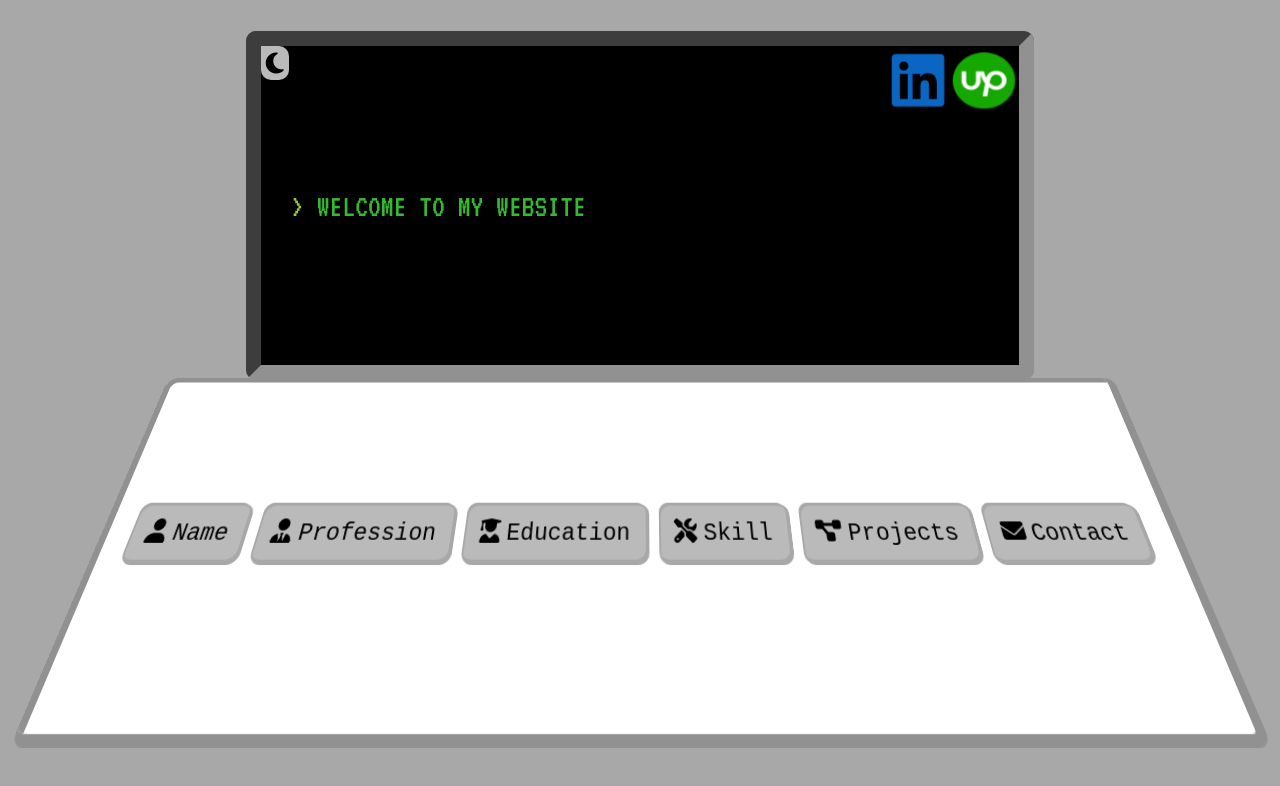
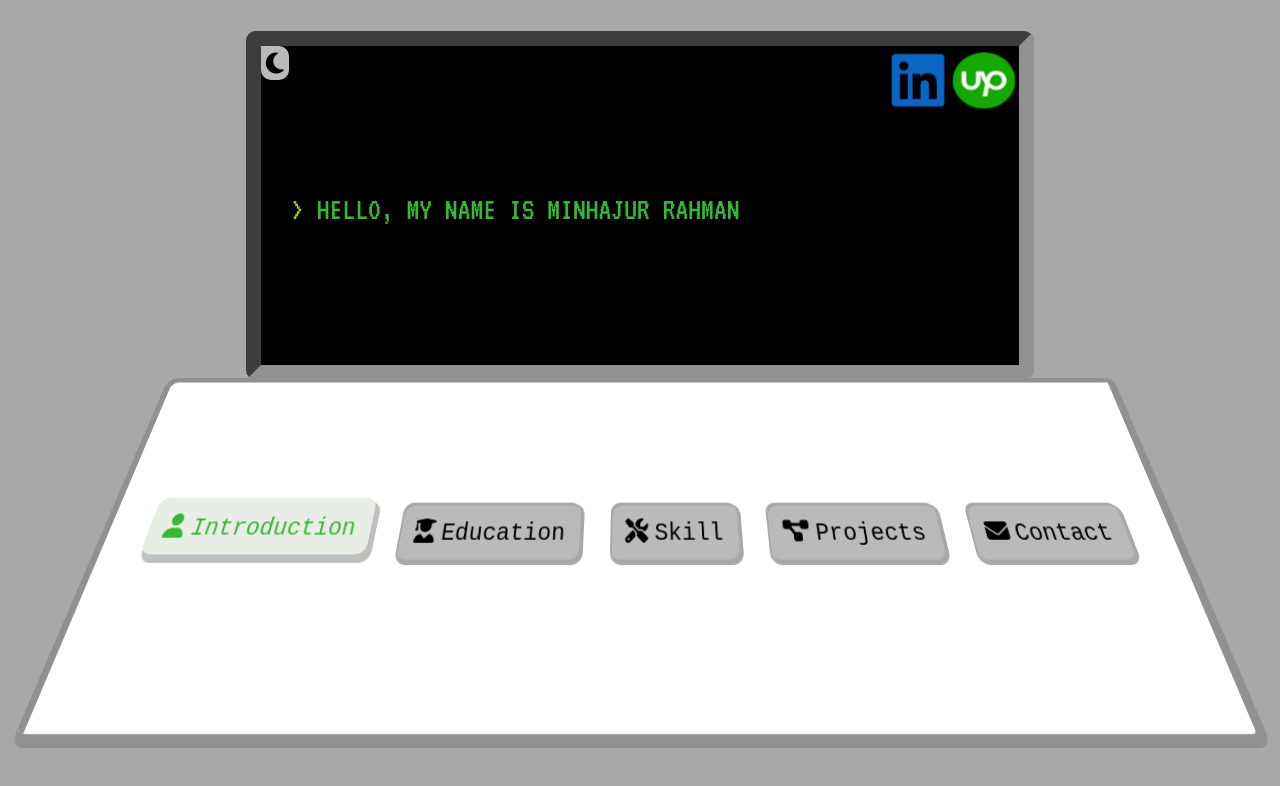
Before and after one commit to Sakkhor909/portfolio, a React (Create React App) app: page / in a window 1280 px wide. Shown: the top 786 px of the page. Built offline with nearby package versions, Linux system fonts and the light colour scheme; no server answers.

Commit message:
add active in buttons

```diff
--- a/src/components/App.jsx
+++ b/src/components/App.jsx
@@ -1,4 +1,4 @@
-import React, { useState } from "react";
+import React, { useState, useEffect } from "react";
 import { ThemeProvider } from "styled-components";
 import themes from "../theme";
 import GlobalStyles from "./styles/Global";
@@ -23,17 +23,51 @@ function App() {
   // Defining Monitor Data state
   const [MonitorData, setMonitorData] = useState({
     command: null,
-    massage: "Welcome to my website",
+    massage: ``,
     speed: 100,
     display: null,
     page: "home",
     inputData: "",
-    errorData: null,
+    errorData: null
   });
+
+  // on first load click the first button
+  // To DO: needs to refactor in react
+  useEffect(() => {
+    MonitorData.command == null
+      ? document.querySelector(".KeyButton").click()
+      : false;
+    if (MonitorData.command == "") {
+      document.querySelectorAll(".KeyButton").forEach((element) => {
+        element.classList.remove("active");
+      });
+      document.querySelector(".KeyButton").classList.add("active");
+    } else if (MonitorData.command == "Education") {
+      document.querySelectorAll(".KeyButton").forEach((element) => {
+        element.classList.remove("active");
+      });
+      document.querySelectorAll(".KeyButton")[1].classList.add("active");
+    } else if (MonitorData.command == "Skill") {
+      document.querySelectorAll(".KeyButton").forEach((element) => {
+        element.classList.remove("active");
+      });
+      document.querySelectorAll(".KeyButton")[2].classList.add("active");
+    } else if (MonitorData.command == "Projects") {
+      document.querySelectorAll(".KeyButton").forEach((element) => {
+        element.classList.remove("active");
+      });
+      document.querySelectorAll(".KeyButton")[3].classList.add("active");
+    } else {
+      document.querySelectorAll(".KeyButton").forEach((element) => {
+        element.classList.remove("active");
+      });
+    }
+  }, [MonitorData]);
+
   // Function for keyboard command
-  const TabCommand = (command, massage, speed, display, page) => {
+  const TabCommand = (e, command, massage, speed, display, page) => {
     // play sound
-     ClickSound.play();
+    ClickSound.play();
     // Changing monitor data
     ShowToMonitor(
       MonitorData,
@@ -72,8 +106,10 @@ function App() {
                   <Button
                     key={button.id}
                     Type="button"
-                    onClick={() =>
+                    className={`KeyButton`}
+                    onClick={(e) =>
                       TabCommand(
+                        e,
                         button.command,
                         button.MonitorData,
                         button.typingSpeed,
@@ -113,6 +149,6 @@ function ShowToMonitor(
     display: display,
     page: page,
     inputData: "",
-    errorData: null,
+    errorData: null
   });
 }
--- a/src/components/ContactStateKeyboard/index.jsx
+++ b/src/components/ContactStateKeyboard/index.jsx
@@ -71,7 +71,7 @@ function ResetMonitor(MonitorData, setMonitorData) {
   setMonitorData({
     ...MonitorData,
     command: null,
-    massage: "Welcome to my website",
+    massage: "",
     speed: 100,
     display: null,
     page: "home",
--- a/src/components/Monitor/Monitor.styled.js
+++ b/src/components/Monitor/Monitor.styled.js
@@ -51,7 +51,7 @@ export const MonitorMassage = styled.div`
   font-size: 4vmin;
   font-weight: normal;
   user-select: none;
-  padding: 4%;
+  padding: 4% 0 0 4%;
   margin-right: 10%;
   line-height: 1.5rem;
   @media (orientation: portrait) {
--- a/src/components/styles/Global.js
+++ b/src/components/styles/Global.js
@@ -1,5 +1,5 @@
 import { createGlobalStyle } from "styled-components";
-
+import { Color } from "../../theme";
 const GlobalStyles = createGlobalStyle`
    // Reset/normalize
 *,
@@ -16,6 +16,12 @@ body {
   font-family: 'VT323', monospace;
   text-transform: uppercase;
   font-size: 4vmin;
+  .active {
+  color: ${Color.seconderyColor};
+  background: #e8ede6;
+  transform: translateY(-5px);
+  box-shadow: 4px 6px 0px 2px rgb(0 0 0 / 25%);
+}
 }
 
 `;
--- a/src/config.js
+++ b/src/config.js
@@ -2,17 +2,12 @@
 export const ButtonsData = [
   {
     id: 1,
-    command: "Name",
-    Text: "Name",
+    command: "",
+    Text: "Introduction",
     Icon: "user",
-    MonitorData: "Minhajur Rahman"
-  },
-  {
-    id: 2,
-    command: "Profession",
-    Text: "Profession",
-    Icon: "user-tie",
-    MonitorData: "Full Stack Developer"
+    MonitorData: `Hello, my name is Minhajur Rahman <br/>
+     &nbsp; &nbsp; I am a full stack developer
+    `
   },
   {
     id: 3,
@@ -46,6 +41,7 @@ export const ButtonsData = [
       </li>
       <li> Directory Listing Website : <a href="https://khuji.vercel.app/" target="_blank"> Khuji </a> </li>
       <li> Multi-Author Blogging Platform : <a href="https://blogism.vercel.app/" target="_blank"> Blogism </a> </li>
+      <li> Digital Marketing agency Website : <a href="https://webmarketizer.netlify.app/" target="_blank"> Web Marketizer </a> </li>
       </ul>`,
     typingSpeed: 70,
     display: "inline-block"
```
